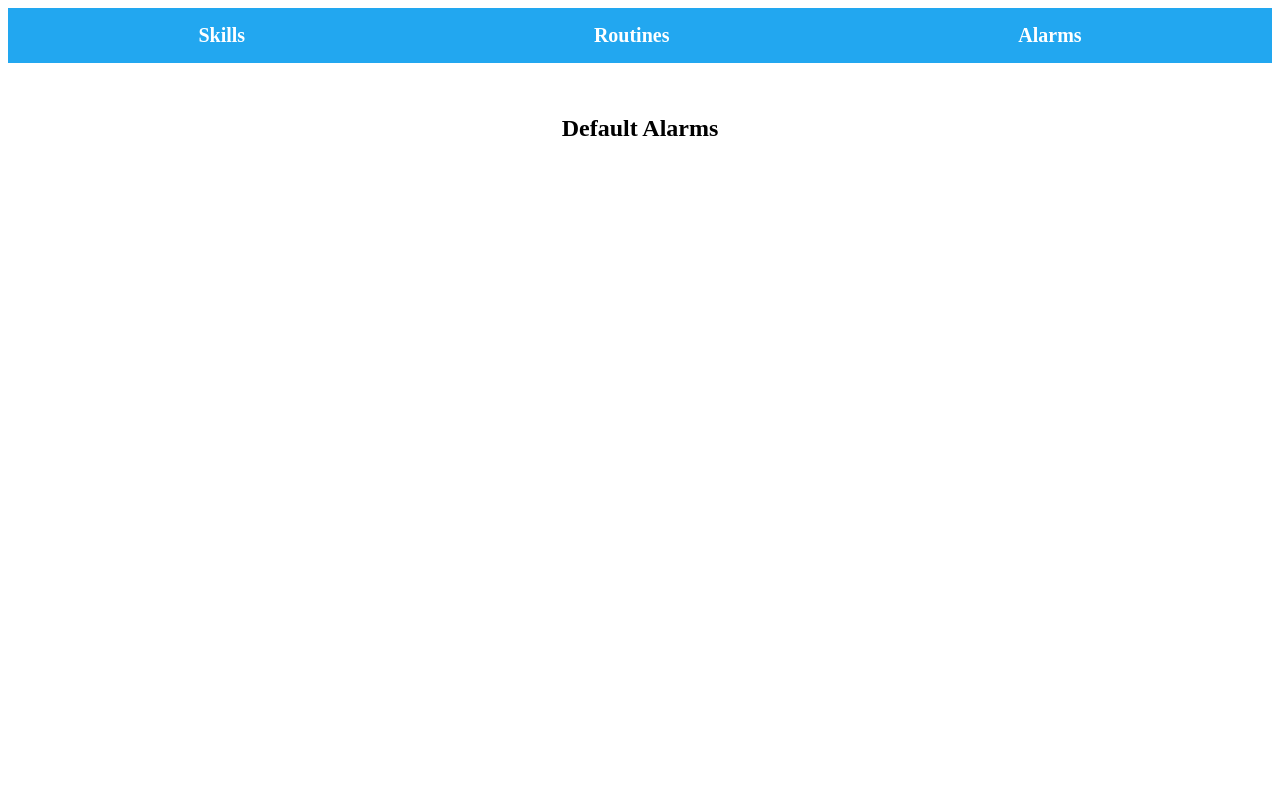
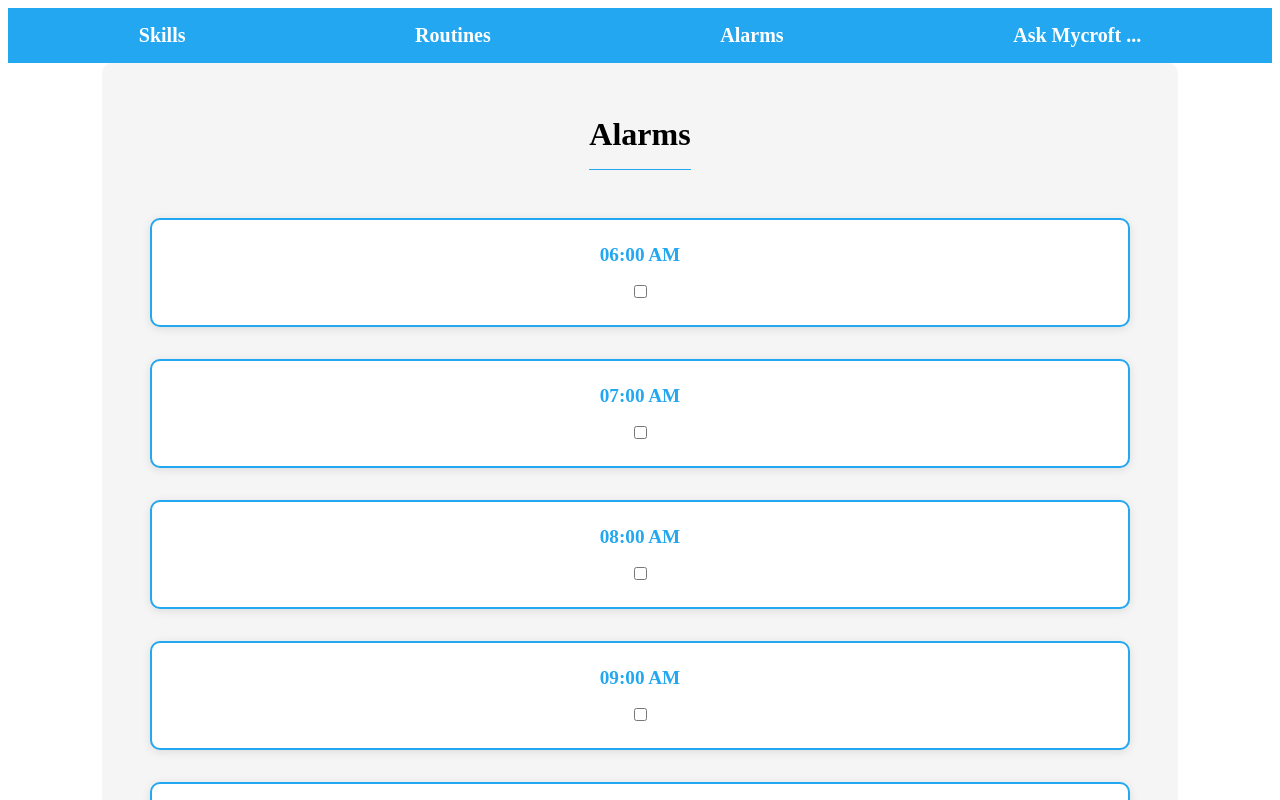
Before and after one commit to adamkalbouneh/ltp-smart-speaker-manager, a React (Create React App) app in the folder client/: page /alarms in a window 1280 px wide. Shown: the top 800 px of the page. Built offline with nearby package versions, Linux system fonts and the light colour scheme.

Commit message:
created alarm page (alarm skill on mycroft not working)

```diff
--- a/client/src/App.js
+++ b/client/src/App.js
@@ -5,6 +5,7 @@ import Routines from './components/Routines';
 import Alarms from './components/Alarms';
 import './App.css';
 import { BrowserRouter as Router, Route, Routes } from 'react-router-dom';
+import Prompt from './components/Prompt';
 
 function App() {
   return (
@@ -15,6 +16,7 @@ function App() {
           <Route path="/skills" element={<Skills />} />
           <Route path="/routines" element={<Routines />} />
           <Route path="/alarms" element={<Alarms />} />
+          <Route path="/prompt" element={<Prompt />} />
         </Routes>
       </div>
     </Router>
--- a/client/src/components/Alarms.css
+++ b/client/src/components/Alarms.css
@@ -1,26 +1,63 @@
-.alarms {
+.alarmsContainer {
+  display: flex;
+  flex-wrap: wrap;
+  justify-content: center;
+  background-color: #f5f5f5;
   padding: 2rem;
+  border-radius: 10px;
+  width: 80%;
+  margin: 0 auto;
 }
 
-  .alarm-buttons {
-    display: flex;
-    justify-content: space-around;
-    align-items: center;
-    flex-wrap: wrap;
+.alarm {
+  background-color: #fff;
+  padding: 1.5rem;
+  margin: 1rem;
+  border: 2
+}
+.h1 {
+  text-align: center;
+  margin-bottom: 2rem;
+  padding-bottom: 1rem;
+  border-bottom: 1px solid #22A7F0;
 }
 
-  .alarm-btn {
-    background-color: #22A7F0;
-    color: #FFF;
-    border: none;
-    padding: 1rem 2rem;
-    font-size: 1.25rem;
+.alarmsContainer {
+  display: flex;
+  flex-wrap: wrap;
+  justify-content: center;
+  background-color: #f5f5f5;
+  padding: 2rem;
+  border-radius: 10px;
+  width: 80%;
+  margin: 0 auto;
+}
+
+.alarm {
+  background-color: #fff;
+  padding: 1.5rem;
+  margin: 1rem;
+  border: 2px solid #22A7F0;
+  border-radius: 10px;
+  box-shadow: 0px 2px 10px rgba(0, 0, 0, 0.1);
+  display: flex;
+  flex-direction: column;
+  align-items: center;
+  width: 100%;
+  transition: background-color 0.3s;
+}
+
+.alarm:hover {
+  background-color: #f0f0f0;
+}
+
+.alarmTime {
+  font-size: 1.2rem;
   font-weight: bold;
+  color: #22A7F0;
   margin-bottom: 1rem;
-    border-radius: 8px;
+}
+
+.alarmToggle {
   cursor: pointer;
 }
-
-  .alarm-btn:hover {
-    background-color: #1e8ec6;
-  }
--- a/client/src/components/Alarms.js
+++ b/client/src/components/Alarms.js
@@ -1,35 +1,42 @@
-import React from 'react';
+import React, { useState } from 'react';
 import './Alarms.css';
+import axios from 'axios';
 
-const AlarmButton = ({ text }) => {
-    const handleClick = async () => {
+const Alarm = ({ time }) => {
+  const [enabled, setEnabled] = useState(false);
+
+  const handleToggle = async () => {
     try {
-          const response = await fetch('/trigger-alarm', {
-            method: 'POST',
-            headers: { 'Content-Type': 'application/json' },
-            body: JSON.stringify({ alarmName: "10AM" }),
-          });
-          const data = await response.json();
-          console.log(data.message);
-        } catch (err) {
-          console.error(err);
+      if (!enabled) {
+        const response = await axios.post('/set-alarm', {time});
+        alert(response.data.message);
+      } else {
+        const response = await axios.post('/delete-alarm', {time});
+        alert(response.data.message);
+      }
+      setEnabled(!enabled);
+    } catch (error) {
+      alert('Error: ' + error.message);
     }
   };
 
+  return (
+    <div className="alarm">
+      <label className="alarmTime">{time}</label>
+      <input type="checkbox" onChange={handleToggle} />
+    </div>
+  );
 };
 
-
 const Alarms = () => {
-  const alarmsList = ['Alarm 1', 'Alarm2', 'Alarm 3'];
+  const alarms = ['06:00 AM', '07:00 AM', '08:00 AM ', '09:00 AM', '10:00 AM', '11:00 AM'];
 
   return (
-  <div className="alarms">
-  <h2>Default Alarms</h2>
-  <div className="alarm-buttons">
-  {alarmsList.map((alarm, index) => (
-  <AlarmButton key={index} text={alarm} />
+    <div className="alarmsContainer">
+      <h1>Alarms</h1>
+      {alarms.map((time, index) => (
+        <Alarm key={index} time={time} />
       ))}
-  </div>
     </div>
   );
 };
--- a/client/src/components/Navbar.js
+++ b/client/src/components/Navbar.js
@@ -8,6 +8,7 @@ const Navbar = () => {
       <Link to="/skills" className="nav-item">Skills</Link>
       <Link to="/routines" className="nav-item">Routines</Link>
       <Link to="/alarms" className="nav-item">Alarms</Link>
+      <Link to="/prompt" className="nav-item">Ask Mycroft ...</Link>
     </nav>
   );
 };
--- /dev/null
+++ b/client/src/components/Prompt.css
@@ -0,0 +1,36 @@
+h1 {
+    text-align: center;
+    margin-bottom: 2rem;
+  }
+
+  .promptForm {
+    display: flex;
+    flex-direction: column;
+    align-items: center;
+  }
+
+  .messageInput {
+    width: 80%;
+    height: 100px;
+    padding: 1rem;
+    font-size: 1rem;
+    border-radius: 5px;
+    border: 1px solid #ccc;
+    resize: none;
+  }
+
+  .submitButton {
+    background-color: #22A7F0;
+    color: #fff;
+    border: none;
+    border-radius: 5px;
+    font-size: 1rem;
+    padding: 0.5rem 1rem;
+    margin-top: 1rem;
+    cursor: pointer;
+    transition: background-color 0.3s;
+  }
+
+  .submitButton:hover {
+    background-color: #1e8ec6;
+  }
--- /dev/null
+++ b/client/src/components/Prompt.js
@@ -0,0 +1,41 @@
+import React, { useState } from 'react';
+import './Prompt.css';
+import axios from 'axios';
+
+const Prompt = () => {
+  const [message, setMessage] = useState('');
+
+  const handleChange = (e) => {
+    setMessage(e.target.value);
+  };
+
+  const handleSubmit = async (e) => {
+    e.preventDefault();
+    try {
+      const response = await axios.post('/send-message', { message });
+      alert(response.data.message);
+      setMessage('');
+    } catch (error) {
+      alert('Error: ' + error.message);
+    }
+  };
+
+  return (
+    <div>
+      <h1>Prompt Mycroft</h1>
+      <form onSubmit={handleSubmit} className="promptForm">
+        <textarea
+          className="messageInput"
+          value={message}
+          onChange={handleChange}
+          placeholder="Enter your message here..."
+        />
+        <button type="submit" className="submitButton">
+          Send Message
+        </button>
+      </form>
+    </div>
+  );
+};
+
+export default Prompt;
--- a/client/src/components/Skills.css
+++ b/client/src/components/Skills.css
@@ -20,6 +20,11 @@
   flex-direction: column;
   align-items: center;
   width: 100%;
+  transition: background-color 0.3s;
+}
+
+.skill:hover {
+  background-color: #aad6e77e;
 }
 
 .skillName {
--- a/client/src/components/Skills.js
+++ b/client/src/components/Skills.js
@@ -22,7 +22,7 @@ const Skill = ({ name, url }) => {
         alert('Error: ' + error.message);
       }
       setLoading(false);
-    }, 5000);
+    }, 200);
   };
 
   return (
@@ -95,6 +95,11 @@ const Skills = () => {
         name="Sad Skill"
         url="https://github.com/adamkalbouneh/sad-skill"
       />
+      <Skill
+        name="Tunein Radio skill"
+        url="https://github.com/johnbartkiw/mycroft-skill-tunein"
+      />
+
     </div>
 
 
```
Also changed, not shown: 1 other file (tests, documents, lock files or other folders). Lines whose indentation alone changed are shown as unchanged.
